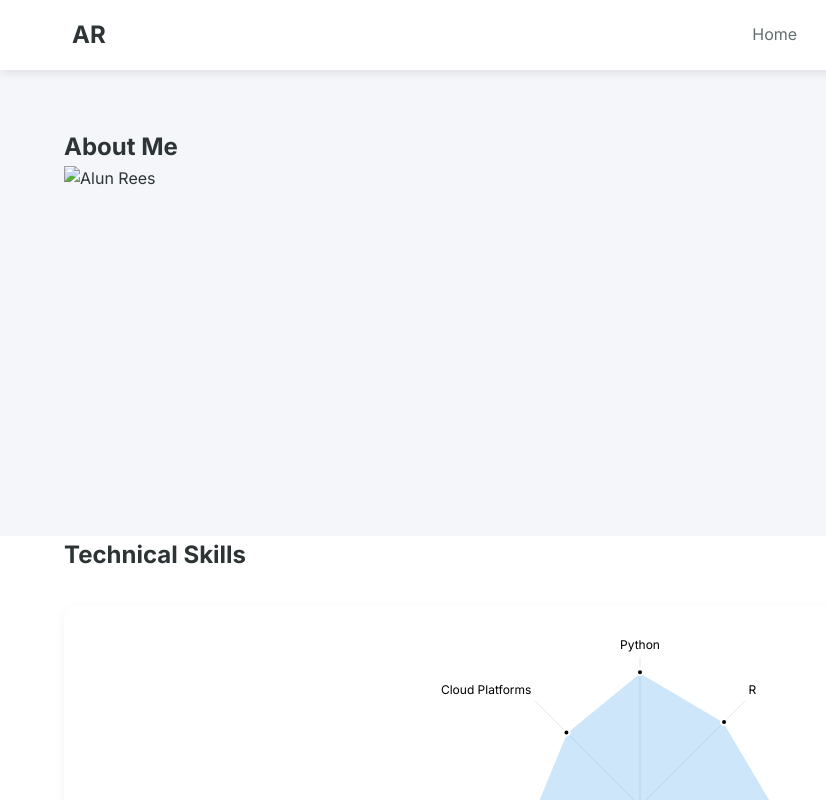
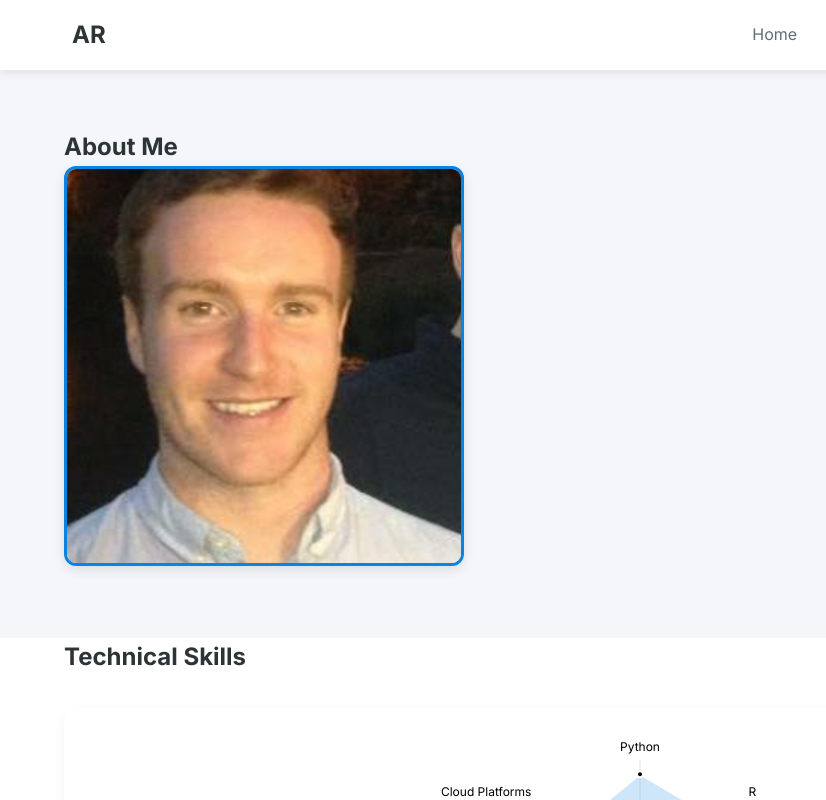
Before and after one commit to areeslindley/areeslindley.github.io, a plain HTML site: page alun_website/about.html in a window 1280 px wide. Shown: the top 800 px of the page, 0-826 px from the left. Drawn offline with nearby package versions, Linux system fonts and the light colour scheme.

Commit message:
Update profile image to 400px square with modern styling
- Changed profile image from profile.jpg to profile.PNG
- Updated image size to 400px x 400px square
- Added rounded corners (12px border-radius) for modern look
- Added subtle drop shadow for depth
- Updated cache-busting parameters for CSS
- Added favicon files and web manifest
- Enhanced navigation consistency across all pages

```diff
--- a/alun_website/about.html
+++ b/alun_website/about.html
@@ -7,8 +7,15 @@
     <meta http-equiv="Pragma" content="no-cache">
     <meta http-equiv="Expires" content="0">
     <title>About Me | Alun Rees</title>
+
+    <!-- Favicon -->
+    <link rel="apple-touch-icon" sizes="180x180" href="images/favicon/apple-touch-icon.png">
+    <link rel="icon" type="image/png" sizes="32x32" href="images/favicon/favicon-32x32.png">
+    <link rel="icon" type="image/png" sizes="16x16" href="images/favicon/favicon-16x16.png">
+    <link rel="manifest" href="images/favicon/site.webmanifest">
+    <link rel="shortcut icon" href="images/favicon/favicon.ico">
     <link href="https://fonts.googleapis.com/css2?family=Inter:wght@400;500;600;700&display=swap" rel="stylesheet">
-    <link rel="stylesheet" href="css/styles-new.css">
+    <link rel="stylesheet" href="css/styles-new.css?v=4">
     <link rel="stylesheet" href="css/visualizations.css">
     <!-- Data Visualization Libraries -->
     <script src="https://cdn.jsdelivr.net/npm/chart.js"></script>
@@ -42,7 +49,7 @@
                 <h1>About Me</h1>
                 <div class="about-grid">
                     <div class="about-image">
-                        <img src="images/profile.jpg" alt="Alun Rees" class="profile-image">
+                        <img src="images/profile.PNG" alt="Alun Rees" class="profile-image">
                     </div>
                     <div class="about-content">
                         <h2>Data Scientist | Statistical Methodologist | Developer</h2>
--- a/alun_website/css/styles-new.css
+++ b/alun_website/css/styles-new.css
@@ -75,6 +75,16 @@ body {
 .navbar .nav-content .nav-links li {
     list-style: none !important;
     display: inline-block !important;
+}
+
+/* Profile image styling */
+.profile-image {
+    width: 400px !important;
+    height: 400px !important;
+    object-fit: cover !important;
+    border-radius: 12px !important;
+    border: 3px solid var(--accent-color) !important;
+    box-shadow: 0 4px 12px rgba(0, 0, 0, 0.1) !important;
 }
 
 
```
Also changed, not shown: alun_website/blog.html (+7 -0 lines), alun_website/career.html (+7 -0 lines), alun_website/contact.html (+7 -0 lines), alun_website/index.html (+7 -0 lines), alun_website/projects.html (+7 -0 lines), alun_website/images/favicon/android-chrome-192x192.png (added), alun_website/images/favicon/android-chrome-512x512.png (added), alun_website/images/favicon/apple-touch-icon.png (added), alun_website/images/favicon/favicon-16x16.png (added), alun_website/images/favicon/favicon-32x32.png (added), alun_website/images/favicon/favicon.ico (added), alun_website/images/favicon/site.webmanifest (added), alun_website/images/profile.PNG (added).
